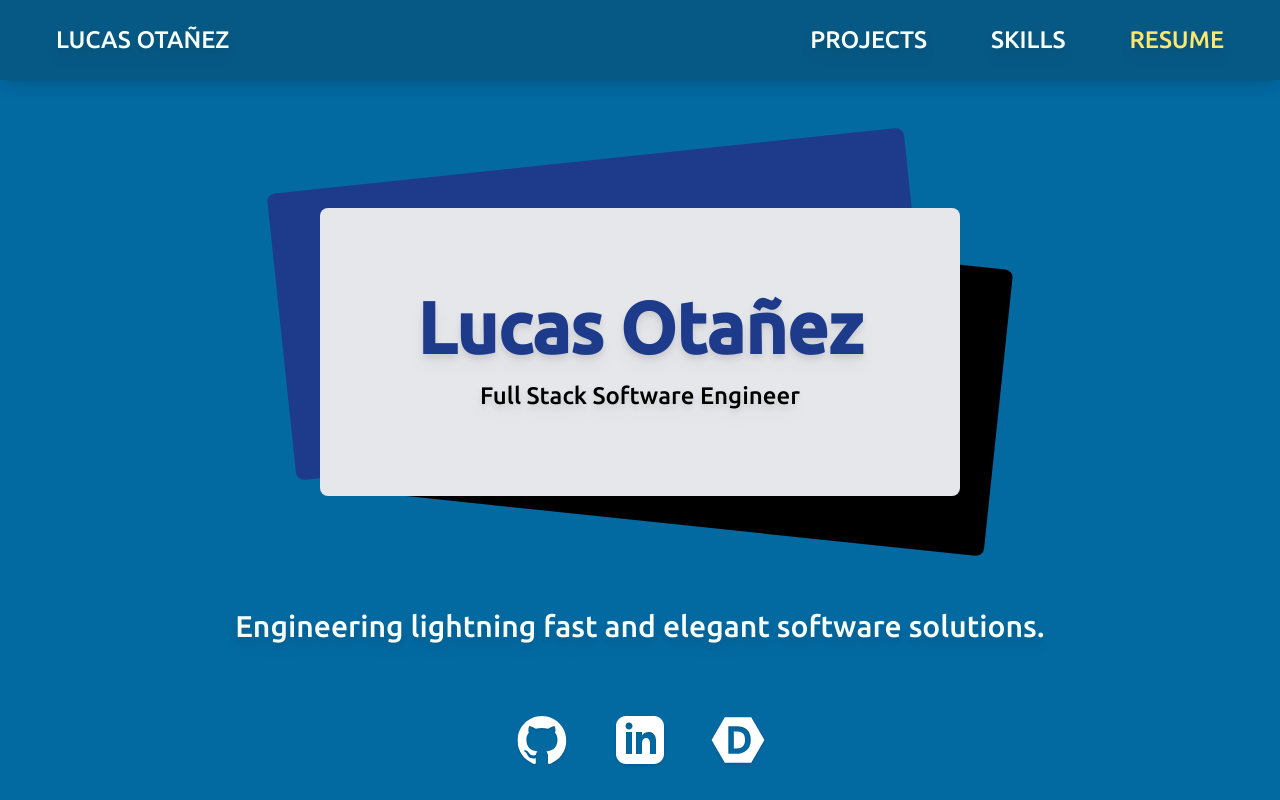
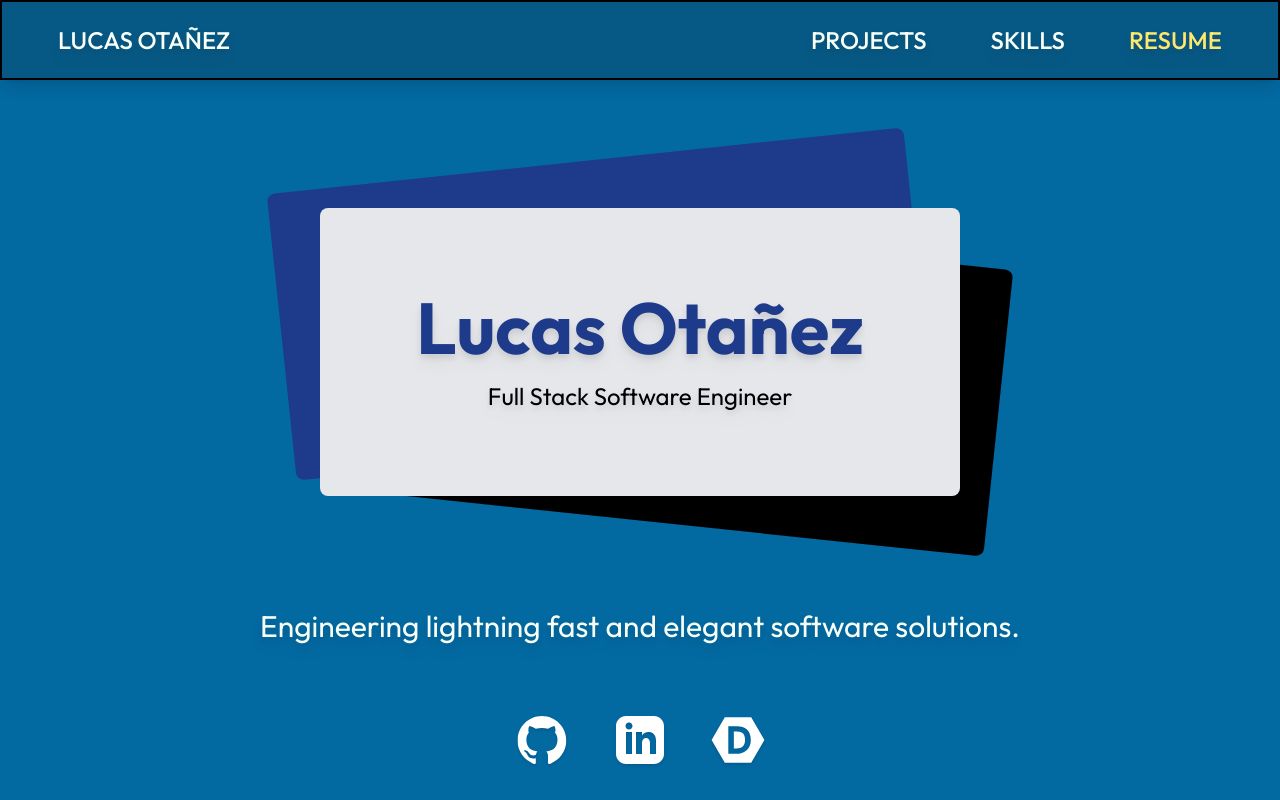
Before and after one commit to lucasotanez/portfolio, a Next.js app: page / in a window 1280 px wide. Shown: the top 800 px of the page. Built offline with nearby package versions, Linux system fonts and the light colour scheme.

Commit message:
font change

```diff
--- a/src/app/Navbar.tsx
+++ b/src/app/Navbar.tsx
@@ -2,7 +2,7 @@ import Link from 'next/link'
 
 export default function Navbar() {
   return (
-    <div id='navbar' className="fixed z-50 w-full text-mint-cream text-2xl font-medium bg-sky-800 h-20 items-center text-center flex px-6 shadow-lg">
+    <div id='navbar' className="border-black border-2 fixed z-50 w-full text-mint-cream text-2xl font-medium bg-sky-800 h-20 items-center text-center flex px-6 shadow-lg">
       <div>
         <Link href='/' className="drop-shadow-lg">LUCAS OTAÑEZ</Link>
       </div>
--- a/src/app/Skills.tsx
+++ b/src/app/Skills.tsx
@@ -9,32 +9,32 @@ export default function Skills() {
 
         <div className="bar-collection flex flex-col items-center content-center">
         <h1 className="mt-20 mb-10 text-4xl lg:text-5xl">Languages</h1>
-          <div className="bar peer peer-hover:opacity-50">
+          <div className="bar">
             <div className="full bg-orange-400">
               <p className="ml-6">C++</p>
             </div>
           </div>
-          <div className="bar peer peer-hover:opacity-50">
+          <div className="bar">
             <div className="ninety bg-orange-400">
               <p className="ml-6">Typescript/Javascript</p>
             </div>
           </div>
-          <div className="bar peer peer-hover:opacity-50">
+          <div className="bar">
             <div className="ninety bg-orange-400">
               <p className="ml-6">Golang</p>
             </div>
           </div>
-          <div className="bar peer peer-hover:opacity-50">
+          <div className="bar">
             <div className="eighty bg-orange-400">
               <p className="ml-6">Python</p>
             </div>
           </div>
-          <div className="bar peer peer-hover:opacity-50">
+          <div className="bar">
             <div className="fifty bg-orange-400">
               <p className="ml-6">Lua</p>
             </div>
           </div>
-          <div className="bar peer peer-hover:opacity-50">
+          <div className="bar">
             <div className="full bg-orange-400">
               <p className="ml-6">HTML/CSS</p>
             </div>
@@ -48,17 +48,17 @@ export default function Skills() {
               <p className="ml-6">Git</p>
             </div>
           </div>
-          <div className="bar peer peer-hover:opacity-50">
+          <div className="bar">
             <div className="full bg-forest-green">
               <p className="ml-6">VIM</p>
             </div>
           </div>
-          <div className="bar peer peer-hover:opacity-50">
+          <div className="bar">
             <div className="full bg-forest-green">
               <p className="ml-6">Webpack</p>
             </div>
           </div>
-          <div className="bar peer peer-hover:opacity-50">
+          <div className="bar">
             <div className="ninety bg-forest-green">
               <p className="ml-6">GDB, Valgrind, Gtest</p>
             </div>
@@ -73,22 +73,22 @@ export default function Skills() {
               <p className="ml-6">React</p>
             </div>
           </div>
-          <div className="bar peer peer-hover:opacity-50">
+          <div className="bar">
             <div className="full bg-sky-500">
               <p className="ml-6">SDL2</p>
             </div>
           </div>
-          <div className="bar peer peer-hover:opacity-50">
+          <div className="bar">
             <div className="full bg-sky-500">
               <p className="ml-6">Tailwind</p>
             </div>
           </div>
-          <div className="bar peer peer-hover:opacity-50">
+          <div className="bar">
             <div className="eighty bg-sky-500">
               <p className="ml-6">Bash</p>
             </div>
           </div>
-          <div className="bar peer peer-hover:opacity-50">
+          <div className="bar">
             <div className="sixty bg-sky-500">
               <p className="ml-6">NodeJS</p>
             </div>
--- a/src/app/layout.tsx
+++ b/src/app/layout.tsx
@@ -1,9 +1,10 @@
 import './globals.css'
 import type { Metadata } from 'next'
-import { Ubuntu } from 'next/font/google'
+import { Outfit } from 'next/font/google'
 import Navbar from './Navbar'
 
-const inter = Ubuntu({ weight: '500', subsets: ["cyrillic"] })
+//const inter = Ubuntu({ weight: '500', subsets: ["cyrillic"] })
+const outfit = Outfit({ subsets: ["latin"] })
 
 export const metadata: Metadata = {
   title: 'Portfolio',
@@ -17,7 +18,7 @@ export default function RootLayout({
 }) {
   return (
     <html lang="en">
-      <body className={inter.className}>
+      <body className={outfit.className}>
         <Navbar/>
         {children}
       </body>
--- a/src/app/page.tsx
+++ b/src/app/page.tsx
@@ -7,22 +7,22 @@ import Projects from './Projects'
 export default function Home() {
   return (
     <main>
-      <div id='top' className="md:pt-40 pt-24 bg-sky-700 text-mint-cream pb-6 sm:pb-12">
+      <div id='top' className="md:pt-40 sm:pt-24 pt-12 bg-sky-700 text-mint-cream pb-6 sm:pb-12">
         <div className="flex flex-col items-center justify-center pt-12">
 
-          <div id='intro-wrapper' className="relative scale-50 sm:scale-75 md:scale-100">
+          <div id='intro-wrapper' className="relative scale-45 sm:scale-75 md:scale-100">
             <div id='intro' className="peer flex flex-col h-72 w-144 items-center justify-center
                 text-center rounded-lg bg-gray-200 relative z-20">
               <h1 className="text-blue-900 font-bold text-7xl mb-4 drop-shadow-lg">Lucas Otañez</h1>
               <p className="text-black text-2xl drop-shadow-lg">Full Stack Software Engineer</p>
             </div>
-            <div className="duration-100 bg-black h-72 w-144 rounded-lg absolute peer-hover:top-5 rotate-6 peer-hover:rotate-0 top-7 peer-hover:left-5 left-10 z-10">
+            <div className="duration-100 bg-black h-72 w-144 rounded-lg absolute sm:peer-hover:top-5 rotate-6 sm:peer-hover:rotate-0 top-7 sm:peer-hover:left-5 left-10 z-10">
             </div>
-            <div className="duration-100 bg-blue-900 h-72 w-144 rounded-lg absolute peer-hover:-top-5 -rotate-6 peer-hover:rotate-0 -top-12 peer-hover:-left-5 -left-10 z-10">
+            <div className="duration-100 bg-blue-900 h-72 w-144 rounded-lg absolute sm:peer-hover:-top-5 -rotate-6 sm:peer-hover:rotate-0 -top-12 sm:peer-hover:-left-5 -left-10 z-10">
             </div>
           </div>
 
-          <p className="sm:mt-28 mt-8 mb-0 mx-12 text-2xl md:text-3xl text-center drop-shadow-lg">Engineering lightning fast and elegant software solutions.</p>
+          <p className="md:mt-28 sm:mt-16 mt-2 mb-0 mx-12 text-2xl md:text-3xl text-center drop-shadow-lg">Engineering lightning fast and elegant software solutions.</p>
 
         </div>
 
@@ -35,7 +35,7 @@ export default function Home() {
             <svg className="icon-link scale-50" xmlns="http://www.w3.org/2000/svg" width="98" height="96" fill="#ffffff" viewBox="0 0 24 24"><path d="M19 0h-14c-2.761 0-5 2.239-5 5v14c0 2.761 2.239 5 5 5h14c2.762 0 5-2.239 5-5v-14c0-2.761-2.238-5-5-5zm-11 19h-3v-11h3v11zm-1.5-12.268c-.966 0-1.75-.79-1.75-1.764s.784-1.764 1.75-1.764 1.75.79 1.75 1.764-.783 1.764-1.75 1.764zm13.5 12.268h-3v-5.604c0-3.368-4-3.113-4 0v5.604h-3v-11h3v1.765c1.396-2.586 7-2.777 7 2.476v6.759z"/></svg>
           </Link>
 
-          <Link href="https://www.linkedin.com/in/lucas-otanez/" target="_blank" title="Devpost">
+          <Link href="https://devpost.com/lucasotanez?ref_content=user-portfolio&ref_feature=portfolio&ref_medium=global-nav" target="_blank" title="Devpost">
             <svg className="icon-link scale-55" fill="#ffffff" width="98" height="96" viewBox="0 0 24 24" role="img" xmlns="http://www.w3.org/2000/svg"><path d="M6.002 1.61 0 12.004 6.002 22.39h11.996L24 12.004 17.998 1.61zm1.593 4.084h3.947c3.605 0 6.276 1.695 6.276 6.31 0 4.436-3.21 6.302-6.456 6.302H7.595zm2.517 2.449v7.714h1.241c2.646 0 3.862-1.55 3.862-3.861.009-2.569-1.096-3.853-3.767-3.853z"/></svg>
           </Link>
         </div>
--- a/tailwind.config.ts
+++ b/tailwind.config.ts
@@ -52,7 +52,8 @@ const config: Config = {
       scale: {
         '55': '55%',
         '40': '40%',
-        '30': '30%'
+        '30': '30%',
+        '45': '45%'
       },
       spacing: {
         '22': '88px'
```
